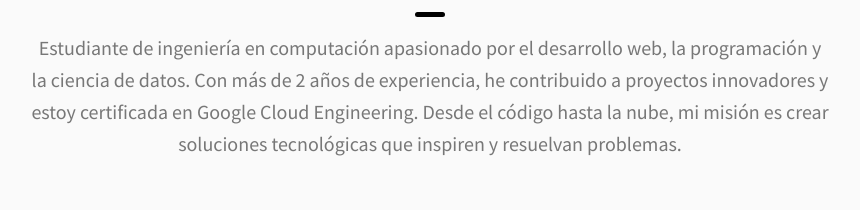
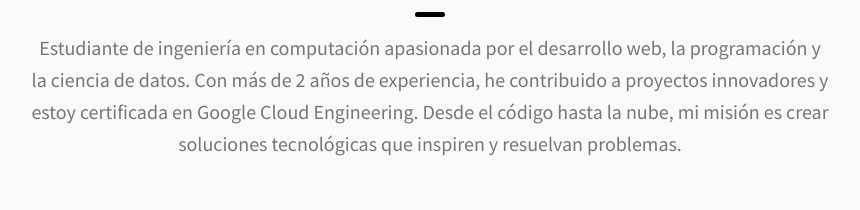
Before and after one commit to Carcinogenetista01/carcinogenetista01.github.io, a website: page index.html in a window 1280 px wide. Shown: the part 983-1193 px from the top of the page, 210-1070 px from the left. Drawn offline with Linux system fonts and the light colour scheme.

Commit message:
Update index.html

```diff
--- a/index.html
+++ b/index.html
@@ -153,7 +153,7 @@
         <h2 class="heading heading-sec heading-sec__mb-med">
           <span class="heading-sec__main">Acerca de mi</span>
           <span class="heading-sec__sub">
-            Estudiante de ingeniería en computación apasionado por el desarrollo web, la programación y la ciencia de datos. Con más de 2 años de experiencia, he contribuido a proyectos innovadores y estoy certificada en Google Cloud Engineering. Desde el código hasta la nube, mi misión es crear soluciones tecnológicas que inspiren y resuelvan problemas.
+            Estudiante de ingeniería en computación apasionada por el desarrollo web, la programación y la ciencia de datos. Con más de 2 años de experiencia, he contribuido a proyectos innovadores y estoy certificada en Google Cloud Engineering. Desde el código hasta la nube, mi misión es crear soluciones tecnológicas que inspiren y resuelvan problemas.
           </span>
         </h2>
         <div class="about__content">
```
